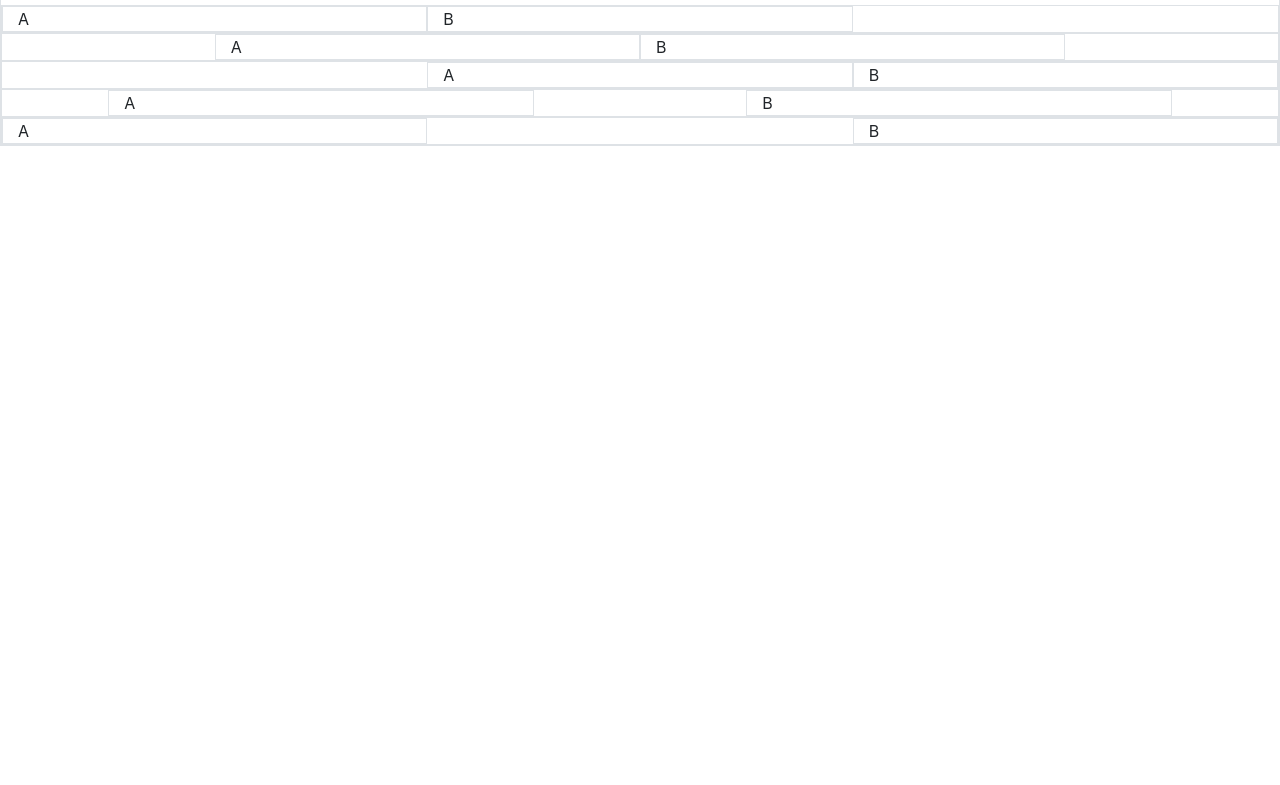
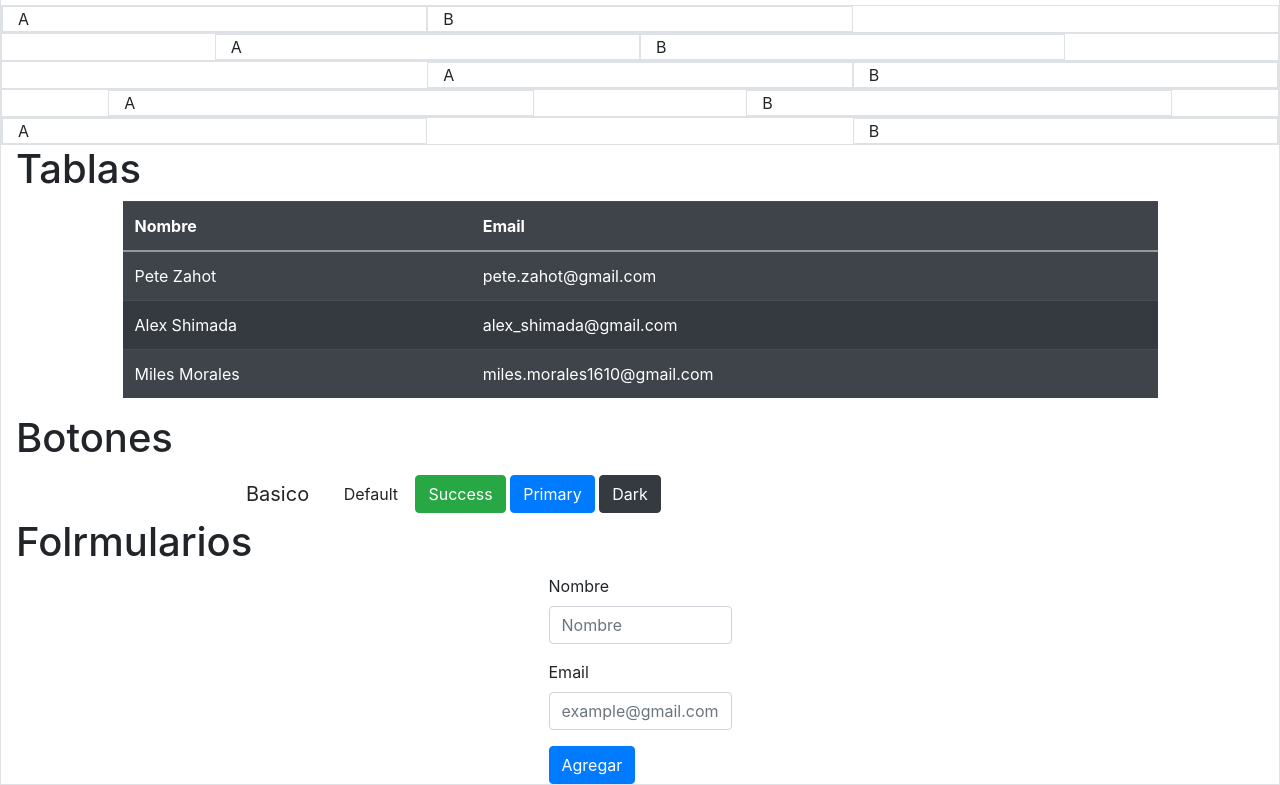
Before and after one commit to AlexSh1mada/Bootstrap-intro, a plain HTML site: page index.html in a window 1280 px wide. Shown: the part 656-1441 px from the top of the page. Before the commit the page ends 802 px from the top, so only its background shows below. Drawn offline with nearby package versions, Linux system fonts and the light colour scheme.

Commit message:
third commit

```diff
--- /dev/null
+++ b/Agenda.css
@@ -0,0 +1,5 @@
+.jumbotron
+{
+    background-color: teal;
+    color: white;
+}
--- a/index.html
+++ b/index.html
@@ -91,6 +91,78 @@
                         <div class = "col-4 border">A</div>
                         <div class = "col-4 border">B</div>
                 </div>
+                <!-- TABLAS -->
+                <h1>Tablas</h1>
+                <div class= "row justify-content-center">
+                    <div class = "col-md-10">
+                        <table class = "table table-striped table-dark table-hover">
+                            <thread>
+                                <tr>
+                                    <th>Nombre</th>
+                                    <th>Email</th>
+                                </tr>
+                            </thread>
+                            <tbody>
+                                <tr>
+                                    <td>Pete Zahot</td>
+                                    <td>pete.zahot@gmail.com</td>
+                                </tr>
+                                <tr>
+                                    <td>Alex Shimada</td>
+                                    <td>alex_shimada@gmail.com</td>
+                                </tr>
+                                <tr>
+                                    <td>Miles Morales</td>
+                                    <td>miles.morales1610@gmail.com</td>
+                                </tr>
+                            </tbody>
+                        </table>
+                    </div>
+                </div>
+                <!--BOTONES-->
+                <h1>Botones</h1>
+                <div class = "row justify-content-center">
+                    <div class = "col-8">
+                        <button type = "button" class = "btn btn-lg"> Basico </button>
+                        <button type = "button" class = "btn btn-default"> Default </button>
+                        <button type = "button" class = "btn btn-success"> Success </button>
+                        <button type = "button" class = "btn btn-primary"> Primary </button>
+                        <button type = "button" class = "btn btn-dark"> Dark </button>
+                    </div>
+                </div>
+                <!--for some reason this fucks up the format-->
+                <!-- <div class = "row justify-content-center">
+                    <div class = "col-2 text-center">
+                        <button type = "button" class = "btn btn-success btn-block">Botón</button>
+                </div> -->
+                    <!--FORMULARIOS-->
+                <h1>Folrmularios</h1>
+                    <div class = "row justify-content-center">
+                        <div class = "col-md-2">
+                            <form>
+                                <div class = "form-group">
+                                    <label for = "nombre">Nombre</label>
+                                    <input
+                                        type = "text"
+                                        class = "form-control"
+                                        id = "nombre"
+                                        placeholder = "Nombre"
+                                        />
+                                </div>
+                                <div class = "form-group">
+                                    <label for = "email">Email</label>
+                                    <input
+                                        type = "text"
+                                        class = "form-control"
+                                        id = "email"
+                                        placeholder = "example@gmail.com"
+                                        />
+                                </div>
+                                <button type = "button" class = "btn btn-primary">Agregar</button>
+                            </form>
+                        </div>
+                    </div>
+                </div>
     </div>
         <script src="https://code.jquery.com/jquery-3.3.1.slim.min.js" integrity="sha384-q8i/X+965DzO0rT7abK41JStQIAqVgRVzpbzo5smXKp4YfRvH+8abtTE1Pi6jizo" crossorigin="anonymous"></script>
         <script src="https://cdnjs.cloudflare.com/ajax/libs/popper.js/1.14.7/umd/popper.min.js" integrity="sha384-UO2eT0CpHqdSJQ6hJty5KVphtPhzWj9WO1clHTMGa3JDZwrnQq4sF86dIHNDz0W1" crossorigin="anonymous"></script>
```
Also changed, not shown: Employee.js (added, +15 -0 lines), agenda.html (added, +65 -0 lines).
